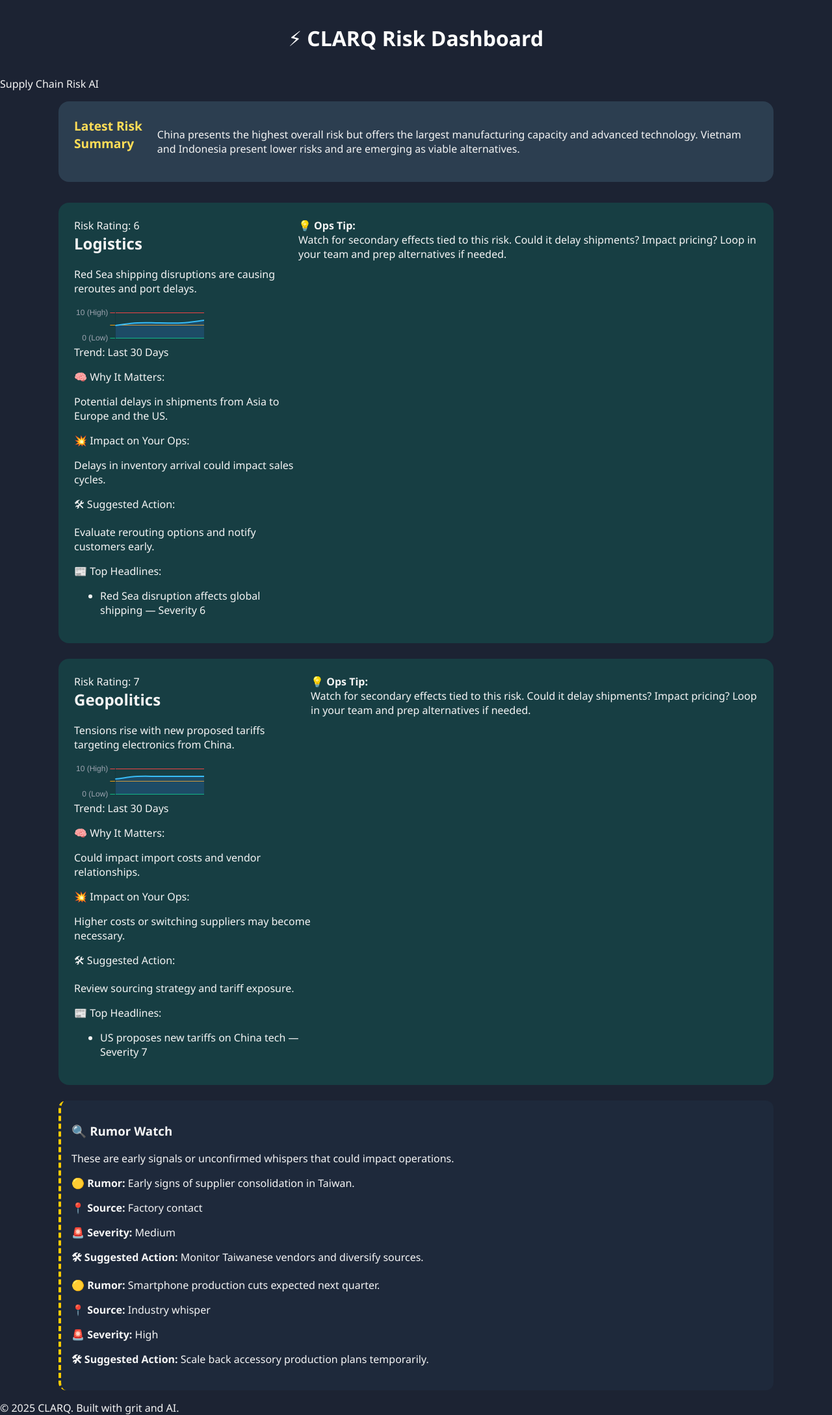
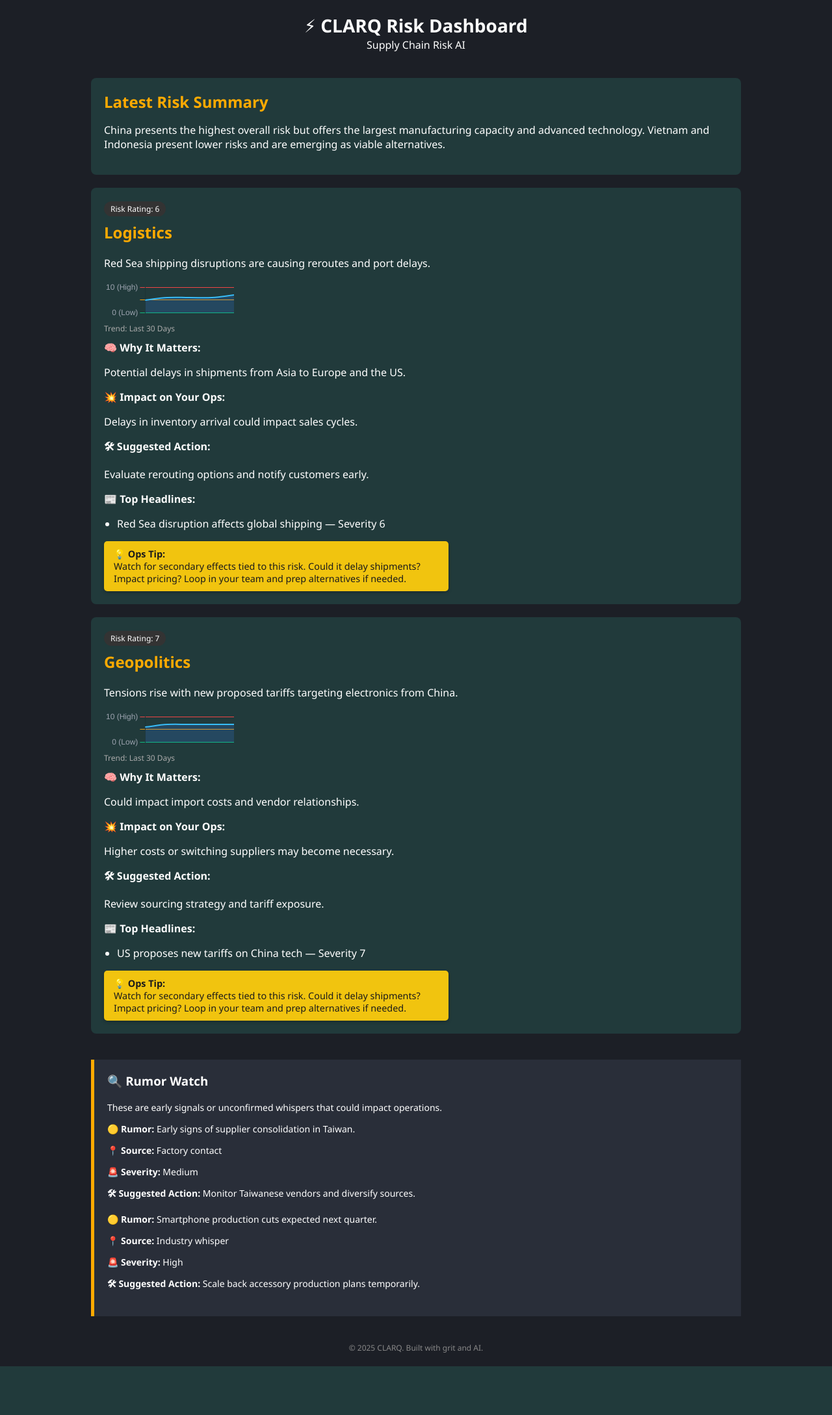
Before and after one commit to cgrizzzwald/clarq, a Flask app: page /dashboard in a window 1280 px wide. Shown: the whole page at 65% size. After the commit the page ends 2103 px from the top, so only its background shows below. Run offline with Flask 3, Linux system fonts and the light colour scheme.

Commit message:
Stable layout with Ops Tip repositioned to bottom of risk block

```diff
--- a/app.py
+++ b/app.py
@@ -1,4 +1,7 @@
 from flask import Flask, render_template, jsonify
+import json
+
+from flask import Flask, render_template, request, redirect
 import json
 
 app = Flask(__name__)
@@ -32,5 +35,22 @@ def api_risks():
         print(f"API Error: {e}")  # 🧠
         return jsonify({"error": str(e)}), 500
 
+@app.route("/setup", methods=["GET", "POST"])
+def setup():
+    if request.method == "POST":
+        data = {
+            "business_type": request.form.get("business_type"),
+            "countries": request.form.get("countries"),
+            "risks": request.form.getlist("risks"),
+            "signals": request.form.get("signals")
+        }
+
+        with open("user_profile.json", "w") as f:
+            json.dump(data, f, indent=2)
+
+        return redirect("/dashboard")
+
+    return render_template("setup.html")
+
 if __name__ == "__main__":
     app.run(port=10000)
--- a/static/styles.css
+++ b/static/styles.css
@@ -1,110 +1,141 @@
 body {
+  background-color: #1c1f26;
+  color: #ffffff;
   font-family: 'Segoe UI', Tahoma, Geneva, Verdana, sans-serif;
-  background-color: #1c2333;
-  color: #f5f5f5;
   margin: 0;
   padding: 0;
 }
 
-h1 {
+header {
+  background-color: #1c1f26;
+  padding: 20px;
   text-align: center;
-  padding: 1rem 0;
-  color: #ffffff;
+}
+
+header h1 {
+  margin: 0;
+  font-size: 28px;
 }
 
 .container {
-  padding: 1rem;
-  max-width: 1100px;
-  margin: 0 auto;
+  max-width: 1000px;
+  margin: 20px auto;
+  padding: 0 20px;
 }
 
 .card {
-  background-color: #173e43;
-  border-radius: 1rem;
-  margin-bottom: 1.5rem;
-  padding: 1.5rem;
-  display: flex;
-  justify-content: space-between;
-  align-items: flex-start;
+  background-color: #213a3b;
+  border-radius: 8px;
+  margin-bottom: 20px;
+  padding: 20px;
+}
+
+.card-content {
+  padding-right: 160px;
+}
+
+.card-sidekick {
+  position: absolute;
+  right: 30px;
+  top: 40px;
+  width: 140px;
+  background-color: #1c1f26;
+  border-left: 3px solid #ffaa00;
+  padding: 10px;
+  font-size: 14px;
+  line-height: 1.4;
 }
 
 .card h2 {
   margin-top: 0;
+  color: #ffaa00;
 }
 
-.risk-rating-badge {
-  display: inline-block;
-  background-color: #ffa726;
-  color: #fff;
-  padding: 0.3rem 0.8rem;
-  border-radius: 0.7rem;
-  font-weight: bold;
-  font-size: 0.9rem;
-  margin-bottom: 0.5rem;
+.section-title {
+  color: #4db8ff;
+  margin-bottom: 10px;
 }
 
-.graph-container {
-  margin-top: 1rem;
+footer {
+  text-align: center;
+  padding: 20px;
+  font-size: 12px;
+  color: #888;
+}
+
+.severity-badge {
+  display: inline-block;
+  background-color: #333;
+  color: #fff;
+  padding: 3px 10px;
+  border-radius: 12px;
+  font-size: 12px;
+  margin-bottom: 8px;
+}
+
+.trend-container {
+  margin-top: 10px;
+  margin-bottom: 10px;
+}
+
+.trend-label {
+  font-size: 12px;
+  color: #aaa;
+  margin-top: 5px;
+}
+
+.insight-label {
+  font-weight: bold;
+  margin-top: 10px;
+}
+
+ul.sources {
+  padding-left: 20px;
+  margin-top: 5px;
+}
+
+.show-more-link {
+  color: #4db8ff;
+  cursor: pointer;
+  font-size: 12px;
+}
+
+.hidden {
+  display: none;
+}
+
+.rumor-block {
+  background-color: #292e39;
+  padding: 20px;
+  margin-top: 40px;
+  border-left: 5px solid #ffaa00;
+}
+
+.rumor-block h3 {
+  margin-top: 0;
+}
+
+.rumor-block p {
+  font-size: 14px;
+  margin-bottom: 10px;
+}
+
+.rumor-block .rumor {
+  margin-bottom: 15px;
+}
+
+.rumor-block .source {
+  font-weight: bold;
+  color: #ffaa00;
 }
 
 .ops-tip {
-  background-color: #0f172a;
-  color: #fff;
-  padding: 1rem;
-  border-radius: 0.75rem;
-  max-width: 250px;
-  margin-left: 1.5rem;
+  background-color: #f1c40f;
+  color: #1b1b1b;
+  padding: 10px 15px;
+  border-radius: 5px;
   font-size: 0.9rem;
+  margin-top: 12px;
+  max-width: 500px;
+  box-shadow: 0 2px 5px rgba(0, 0, 0, 0.25);
 }
-
-.summary {
-  padding: 1.5rem;
-  background-color: #2c3e50;
-  border-radius: 1rem;
-  margin-bottom: 2rem;
-}
-
-.summary h2 {
-  color: #ffdd57;
-}
-
-.section-title {
-  font-size: 1.2rem;
-  font-weight: bold;
-  color: #ffd700;
-  margin-bottom: 0.5rem;
-}
-
-.headline-list {
-  margin-top: 1rem;
-  padding-left: 1rem;
-}
-
-.headline-list li {
-  margin-bottom: 0.5rem;
-  line-height: 1.4;
-}
-
-.rumor-block {
-  background-color: #1e293b;
-  border-left: 4px dashed #ffcc00;
-  padding: 1rem;
-  border-radius: 0.75rem;
-  margin-top: 1rem;
-}
-
-.footer {
-  text-align: center;
-  font-size: 0.85rem;
-  color: #aaa;
-  margin-top: 2rem;
-}
-
-a {
-  color: #66ccff;
-  text-decoration: none;
-}
-
-a:hover {
-  text-decoration: underline;
-}
--- a/templates/dashboard.html
+++ b/templates/dashboard.html
@@ -49,7 +49,7 @@
           card.className = "card";
           card.innerHTML = `
             <div class="card-content">
-              ${block.rating ? `<div class="severity-badge severity-${block.rating}">Risk Rating: ${block.rating}</div>` : ""}
+            ${block.rating ? `<div class="severity-badge severity-${Math.min(block.rating, 10)}">Risk Rating: ${block.rating}</div>` : ""}
               <h2>${block.category || 'Unnamed Category'}</h2>
               <p>${block.description || ''}</p>
               ${block.trend ? `
@@ -74,7 +74,7 @@
                 ` : ""}
               ` : ""}
             </div>
-            <div class="card-sidekick">
+            <div class="ops-tip">
               💡 <strong>Ops Tip:</strong><br/>
               Watch for secondary effects tied to this risk. Could it delay shipments? Impact pricing? Loop in your team and prep alternatives if needed.
             </div>
```
Also changed, not shown: templates/setup.html (added, +48 -0 lines).
